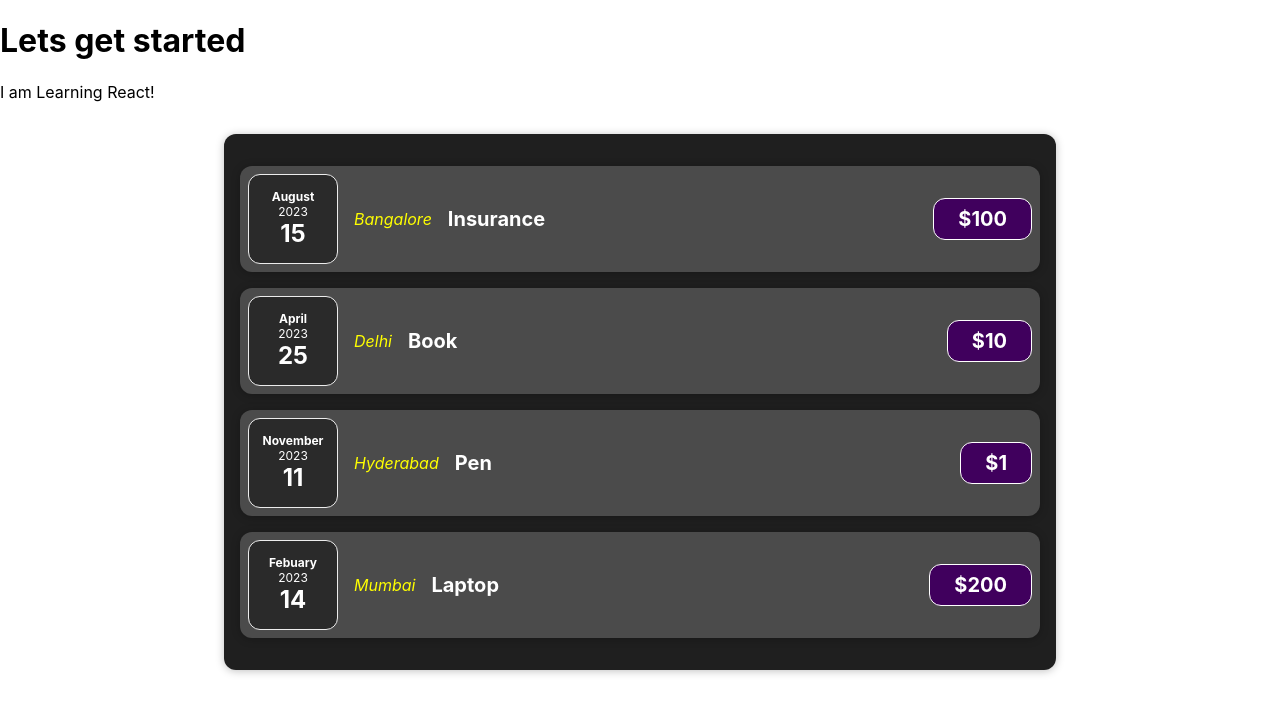
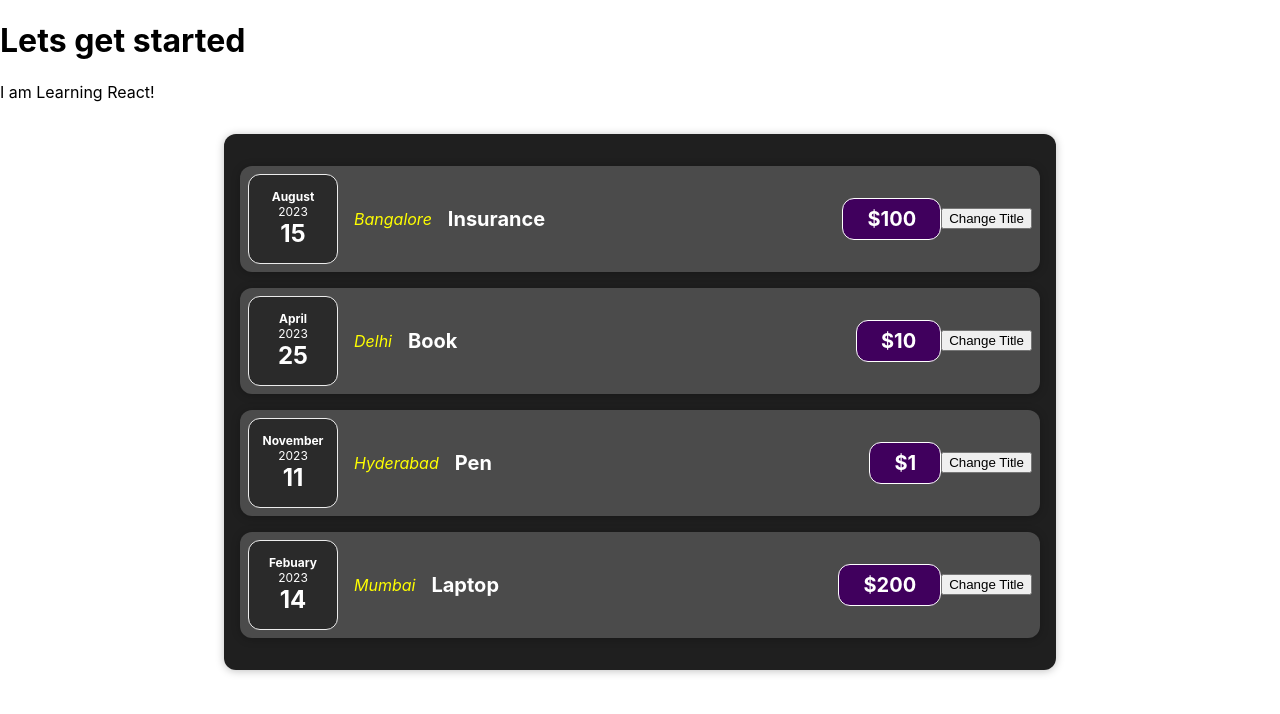
Before and after one commit to puranrana080/Learning-React, a React (Create React App) app: page / in a window 1280 px wide. Shown: the top 714 px of the page. Built offline with nearby package versions, Linux system fonts and the light colour scheme.

Commit message:
listening to events

```diff
--- a/src/components/Expenses/ExpenseItem.js
+++ b/src/components/Expenses/ExpenseItem.js
@@ -3,6 +3,9 @@ import ExpenseDate from "./ExpenseDate";
 import Card from "../UI/Card"
 
 function ExpenseItem(props) {
+  function buttonClickHandler(){
+    console.log("Button clicked")
+  }
   return (
     <Card className="expense-item">
       <ExpenseDate date={props.date}></ExpenseDate>
@@ -11,6 +14,7 @@ function ExpenseItem(props) {
         <h2>{props.title}</h2>
         <div className="expense-item__price">${props.price}</div>
       </div>
+        <button onClick={buttonClickHandler}>Change Title</button>
     </Card>
   );
 }
```
